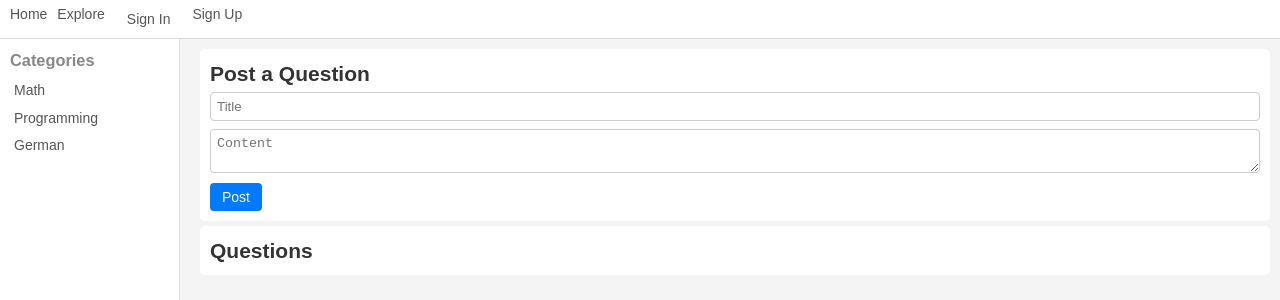
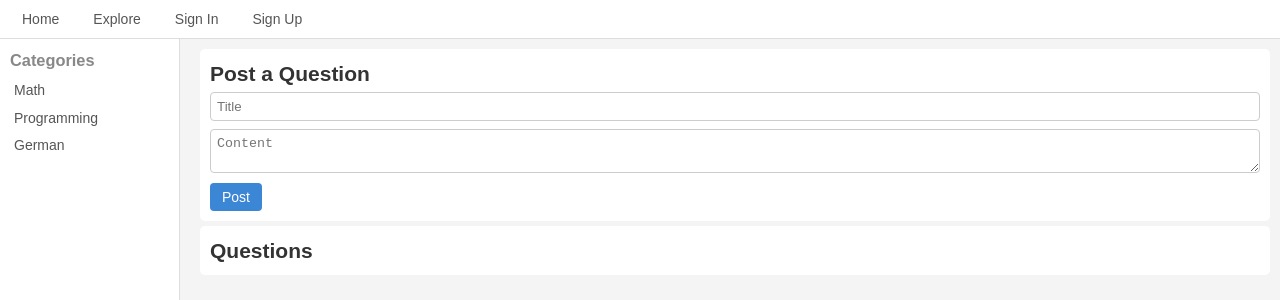
Before and after one commit to cnhdavid/Vogerl, a website: page public/index.html in a window 1280 px wide. Shown: the top 300 px of the page. Drawn offline with Linux system fonts and the light colour scheme.

Commit message:
next push

```diff
--- a/public/css/styles.css
+++ b/public/css/styles.css
@@ -90,7 +90,7 @@ input[type="text"], input[type="email"], input[type="password"], textarea {
 }
 
 button {
-    background-color: #007BFF;
+    background-color: #3c86d6;
     color: white;
     border: none;
     padding: 6px 12px;
--- a/public/index.html
+++ b/public/index.html
@@ -10,10 +10,10 @@
     <header>
         <nav>
             <ul>
-                <li><a href="/">Home</a></li>
-                <li><a href="/explore">Explore</a></li>
+                <li><button href="/">Home</button></li>
+                <li><button href="/explore">Explore</button></li>
                 <li><button id="loginBtn">Sign In</button></li>
-                <li><a href="signup.html">Sign Up</a></li>
+                <li><button href="signup.html">Sign Up</button></li>
             </ul>
         </nav>
     </header>
```
